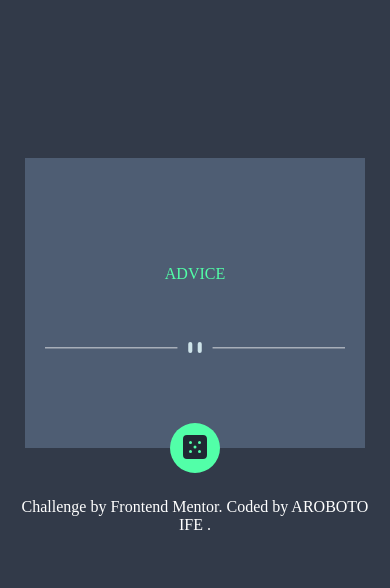
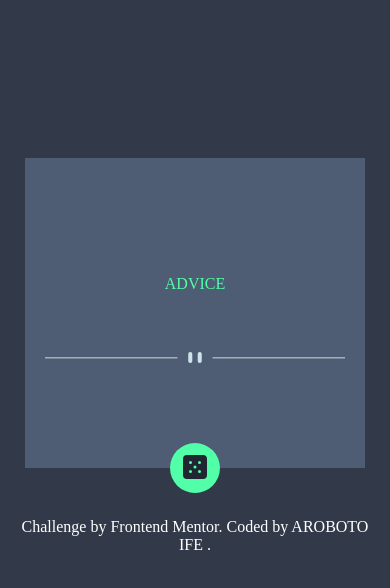
Before and after one commit to IfeoluwaAroboto/advice-generator, a plain HTML site: page index.html in a window 390 px wide. Drawn offline with Linux system fonts and the light colour scheme; no server answers.

Commit message:
Update style.css

```diff
--- a/style.css
+++ b/style.css
@@ -16,7 +16,7 @@
         background-color: hsl(217,19%, 38%);
         max-width: 340px;
         min-width: 340px;
-        height: 290px;
+        height:310px;
         color: white;
         text-align: center;
     }
```
